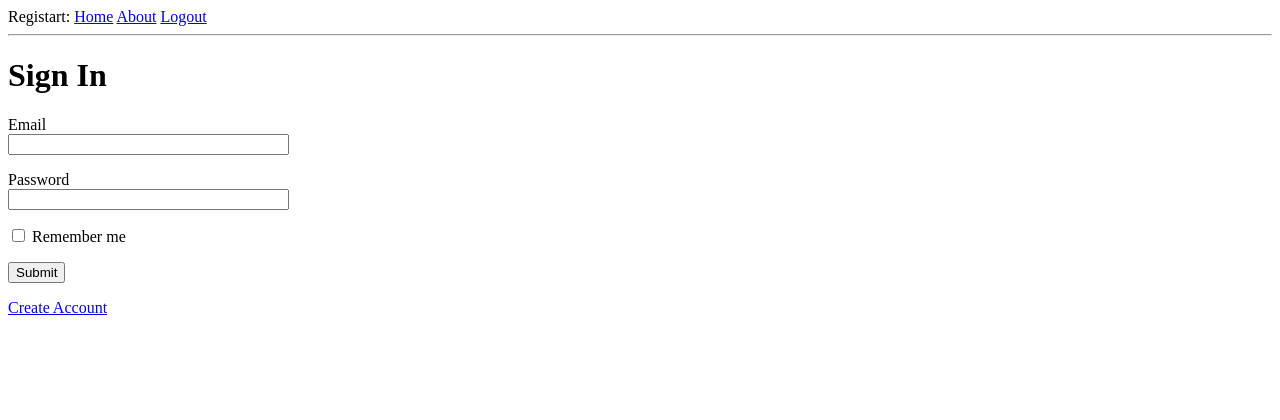
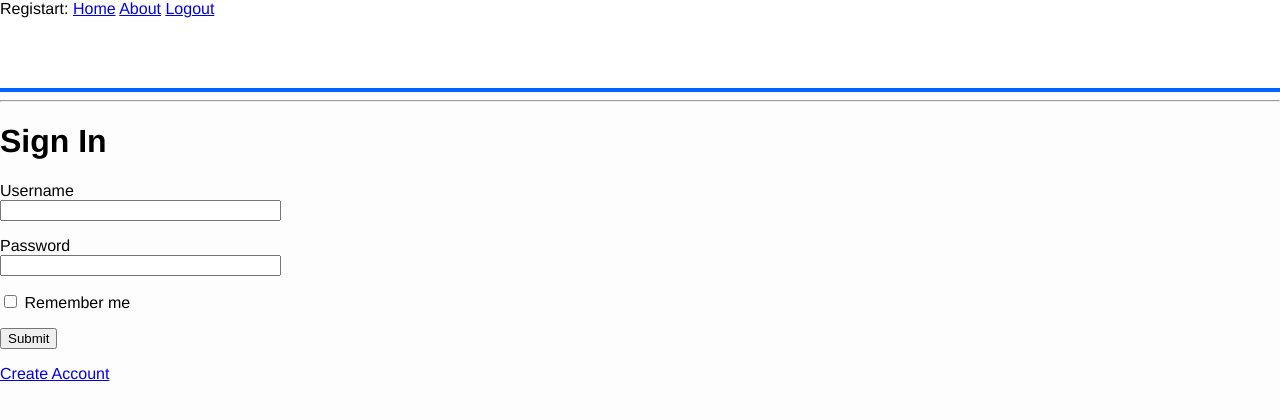
Before and after one commit to nnhsse201920/registart-webapp, a Python web app: template Project/app/templates/login.html in a window 1280 px wide. Shown: the top 420 px of the page. Run offline with Jinja, Linux system fonts and the light colour scheme; the template is opened without the code that fills it: most values are stand-ins (such as "Sample title", 1, 10 or a date in 2020); form fields are guessed from the names that the template uses.

Commit message:
first iteration done

```diff
--- a/Project/app/forms.py
+++ b/Project/app/forms.py
@@ -6,7 +6,7 @@ from wtforms.validators import ValidationError, DataRequired, Email, EqualTo, \
 from app.models import User
 
 class LoginForm(FlaskForm):
-    email = StringField('Email', validators=[DataRequired(), Email()])
+    username = StringField('Username', validators=[DataRequired()])
     password = PasswordField('Password', validators=[DataRequired()])
     remember_me = BooleanField('Remember Me')
     submit = SubmitField('Sign In')
--- a/Project/app/routes.py
+++ b/Project/app/routes.py
@@ -21,9 +21,9 @@ def login():
         return redirect(url_for('index'))
     form = LoginForm()
     if form.validate_on_submit():
-        user = User.query.filter_by(email=form.email.data).first()
+        user = User.query.filter_by(username=form.username.data).first()
         if user is None or not user.check_password(form.password.data):
-            flash('Invalid email or password')
+            flash('Invalid username or password')
             return redirect(url_for('login'))
         login_user(user, remember=form.remember_me.data)
         next_page = request.args.get('next')
--- /dev/null
+++ b/Project/app/static/style.css
@@ -0,0 +1,19 @@
+body {
+    margin: 0;
+    padding: 0;
+    font-family: "Helvetica", sans-serif;
+    background-color: #fdfdfd;
+
+}
+
+.aboutDoc img{
+    width: 70%;
+    height: auto;
+}
+
+#navbar {
+    background-color: #fff;
+    z-index: 1;
+    height: 11vh;
+    border-bottom: 0.5vh solid #0065ff;
+}
--- a/Project/app/templates/about.html
+++ b/Project/app/templates/about.html
@@ -1,8 +1,8 @@
 {% extends "base.html" %}
 
 {% block content %}
-    <link rel="stylesheet" type="text/css" href="{{ url_for('static', filename = 'about.css') }}">
-    <center><h1>Read this document:</h1></center>
+    <link rel="stylesheet" type="text/css" href="{{ url_for('static', filename = 'style.css') }}">
+    <center><h1>About Registart</h1></center>
     <div class="aboutDoc">
         <center><img src="/static/about.png"></center>
     </div>
--- a/Project/app/templates/base.html
+++ b/Project/app/templates/base.html
@@ -2,7 +2,7 @@
 <html lang="en-US">
 
     <head>
-
+        <link rel="stylesheet" type="text/css" href="{{ url_for('static', filename = 'style.css') }}">
         {% if title %}
         <title>Registart | {{ title }}</title>
         {% else %}
@@ -19,7 +19,7 @@
 
     <body>
 
-        <div>
+        <div id="navbar">
             Registart:
             <a href="{{ url_for('index') }}">Home</a>
             {% if current_user.is_anonymous %}
--- a/Project/app/templates/login.html
+++ b/Project/app/templates/login.html
@@ -8,9 +8,9 @@
     <form action="" method="post" novalidate>
         {{ form.hidden_tag() }}
         <p>
-            {{ form.email.label }}<br>
-            {{ form.email(size=32) }}<br>
-            {% for error in form.email.errors %}
+            {{ form.username.label }}<br>
+            {{ form.username(size=32) }}<br>
+            {% for error in form.username.errors %}
             <span style="color: red;">[{{ error }}]</span>
             {% endfor %}
         </p>
--- a/Project/requirments.txt
+++ /dev/null
@@ -1,6 +0,0 @@
-Click==7.0
-Flask==1.1.1
-itsdangerous==1.1.0
-Jinja2==2.10.3
-MarkupSafe==1.1.1
-Werkzeug==0.16.0
```
Also changed, not shown: Project/app/static/about.css (deleted, +0 -12 lines), Project/app.db.
